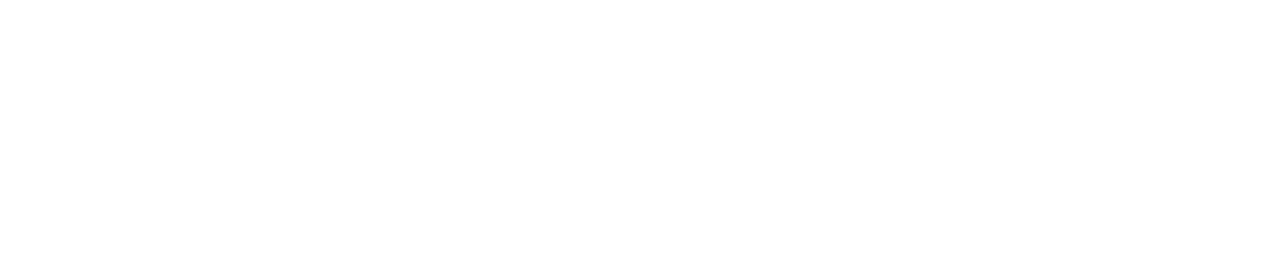
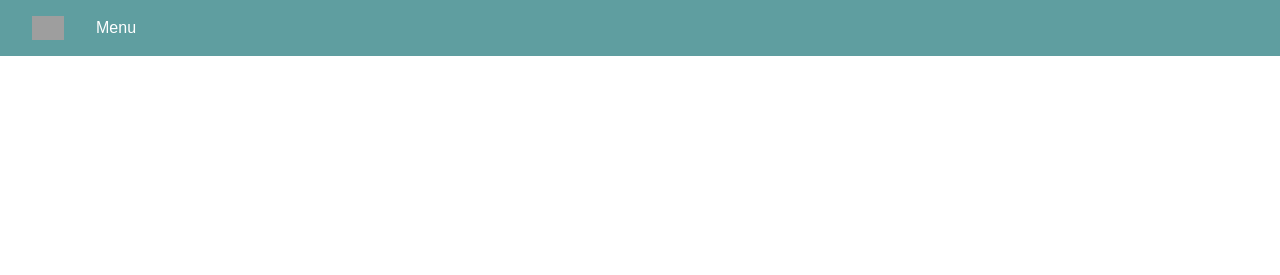
Before and after one commit to cutchemest/optics, a plain HTML site: page index.html in a window 1280 px wide. Drawn offline with nearby package versions, Linux system fonts and the light colour scheme; grey boxes are pictures that could not be loaded; a web font is replaced by a local one.

Commit message:
started nav

```diff
--- a/index.html
+++ b/index.html
@@ -10,8 +10,14 @@
   <!--- CSS link -->
   <link rel="stylesheet" href="style.css">
   <link rel="stylesheet" href="reset.css">
+  <link href="https://fonts.googleapis.com/css?family=Droid+Sans" rel="stylesheet">
 </head>
   <body>
-
+	<div class="landing">
+		<div class="nav">
+			<img src="https://s3.amazonaws.com/codecademy-content/courses/freelance-1/unit-5/tortoiseshell-optics/resources/images/logo-white.png";>
+			<h1>Menu</h1>
+		</div>
+	</div>
   </body>
 </html>
--- a/reset.css
+++ b/reset.css
@@ -15,7 +15,7 @@ time, mark, audio, video {
 	padding: 0;
 	border: 0;
 	font-size: 100%;
-	font: inherit;
+
 	vertical-align: baseline;
 }
 /* HTML5 display-role reset for older browsers */
--- a/style.css
+++ b/style.css
@@ -1,3 +1,33 @@
-h1{
-	color: red;
+html{
+	font-size: 18px;
+	line-height: 1.4;
+
 }
+
+body{
+	width: 100%;
+	font-family: 'Droid Sans', sans-serif;
+}
+
+.landing{
+	width: 100%;
+	height:17rem;
+}
+
+.nav{
+	background: cadetblue;
+	color: white;
+	display: flex;
+
+	align-items: center;
+	font: Helvetica;
+}
+
+.nav h1{
+	justify-content: right;
+}
+
+.nav img{
+	height: 1.5rem;
+	margin: 1rem 2rem;
+}
```
